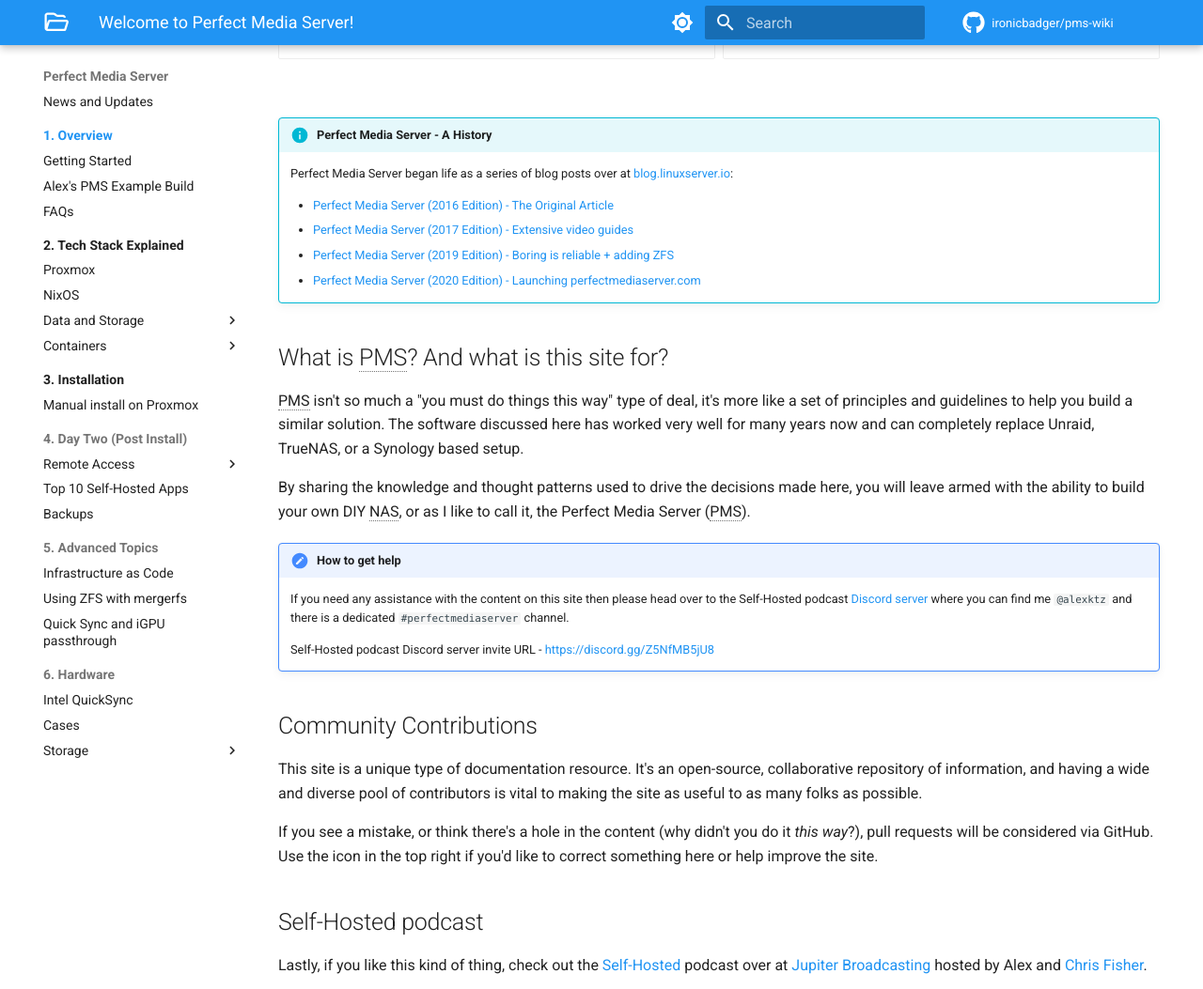
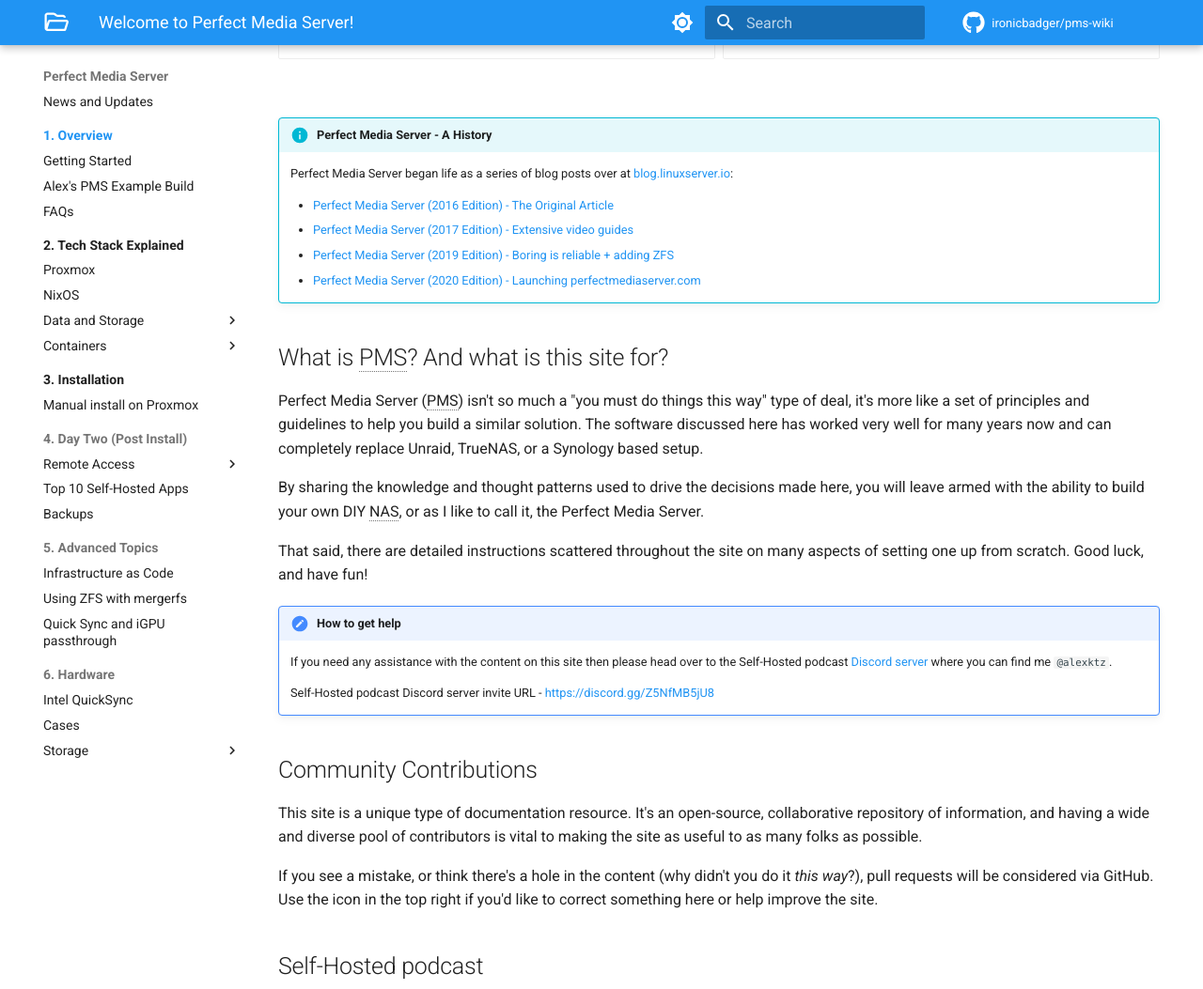
Before and after one commit to ironicbadger/pms-wiki, an MkDocs documentation site: the page built from docs/index.md, in a window 1280 px wide and 1400 px high, scrolled down 890 px, cut to the strip 0-1053 px from the top of the window. Shown: the whole strip at 94% size. Built offline with MkDocs 1.6.1 and Material for MkDocs 9.7.7, drawn with Linux system fonts in a browser that asks for light colours; some web fonts are replaced; comment, search, counter and statistics services are not loaded.

Commit message:
tweaks for 25

```diff
--- a/docs/index.md
+++ b/docs/index.md
@@ -53,13 +53,15 @@ If you're looking to build a media server, then you've come to the right place.
 
 ## What is PMS? And what is this site for?
 
-PMS isn't so much a "you must do things this way" type of deal, it's more like a set of principles and guidelines to help you build a similar solution. The software discussed here has worked very well for many years now and can completely replace Unraid, TrueNAS, or a Synology based setup.
+Perfect Media Server (PMS) isn't so much a "you must do things this way" type of deal, it's more like a set of principles and guidelines to help you build a similar solution. The software discussed here has worked very well for many years now and can completely replace Unraid, TrueNAS, or a Synology based setup.
 
-By sharing the knowledge and thought patterns used to drive the decisions made here, you will leave armed with the ability to build your own DIY NAS, or as I like to call it, the Perfect Media Server (PMS).
+By sharing the knowledge and thought patterns used to drive the decisions made here, you will leave armed with the ability to build your own DIY NAS, or as I like to call it, the Perfect Media Server.
+
+That said, there are detailed instructions scattered throughout the site on many aspects of setting one up from scratch. Good luck, and have fun!
 
 !!! help "How to get help"
 
-    If you need any assistance with the content on this site then please head over to the Self-Hosted podcast [Discord server](https://discord.gg/Z5NfMB5jU8) where you can find me `@alexktz` and there is a dedicated `#perfectmediaserver` channel.
+    If you need any assistance with the content on this site then please head over to the Self-Hosted podcast [Discord server](https://discord.gg/Z5NfMB5jU8) where you can find me `@alexktz`.
 
     Self-Hosted podcast Discord server invite URL - [https://discord.gg/Z5NfMB5jU8](https://discord.gg/Z5NfMB5jU8)
 
@@ -76,5 +78,3 @@ Lastly, if you like this kind of thing, check out the [Self-Hosted](https://self
 <iframe src="https://player.fireside.fm/v2/dUlrHQih+aGtGAbih?theme=dark" width="740" height="200" frameborder="0" scrolling="no"></iframe>
 
 <script data-name="BMC-Widget" src="https://cdnjs.buymeacoffee.com/1.0.0/widget.prod.min.js" data-id="alexktz" data-description="Support me on Buy me a coffee!" data-color="#ff813f" data-position="Right" data-x_margin="18" data-y_margin="18"></script>
-
-.
```
